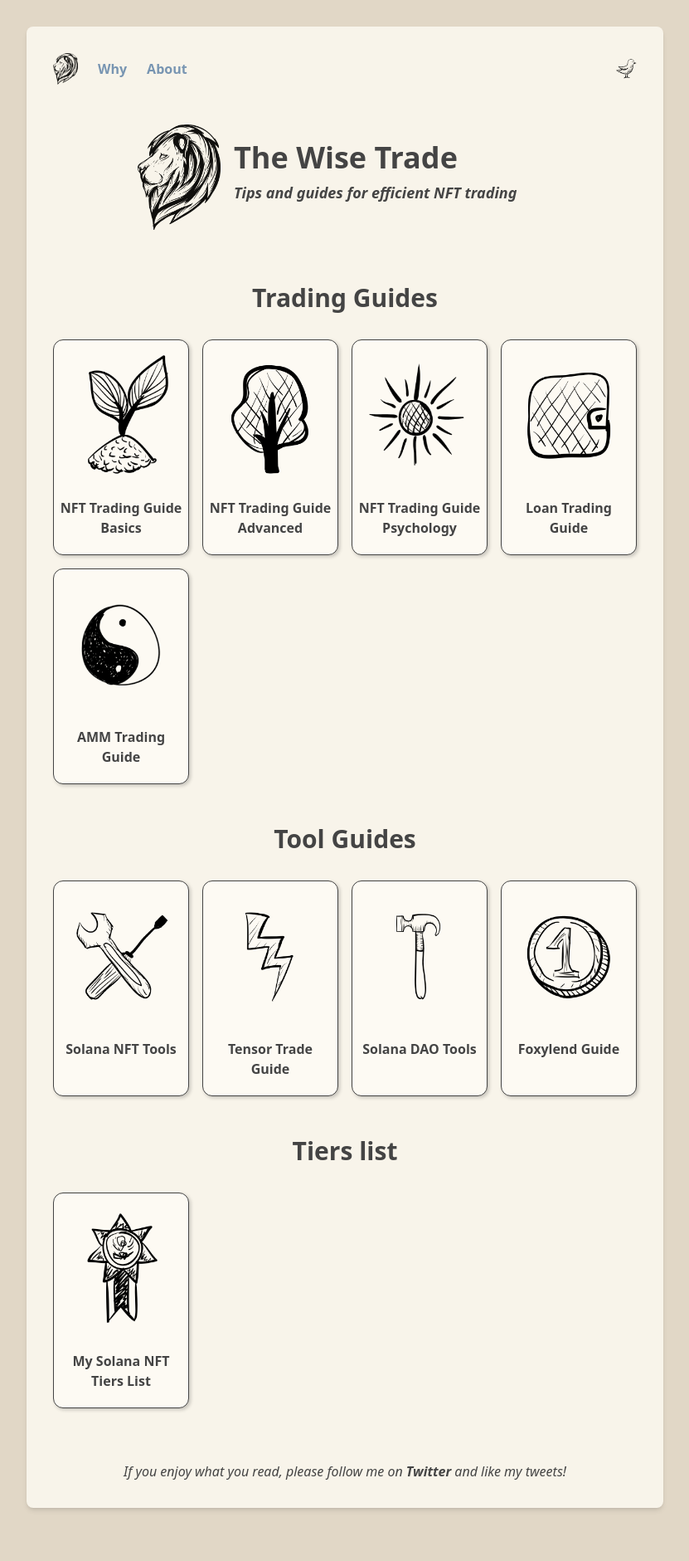
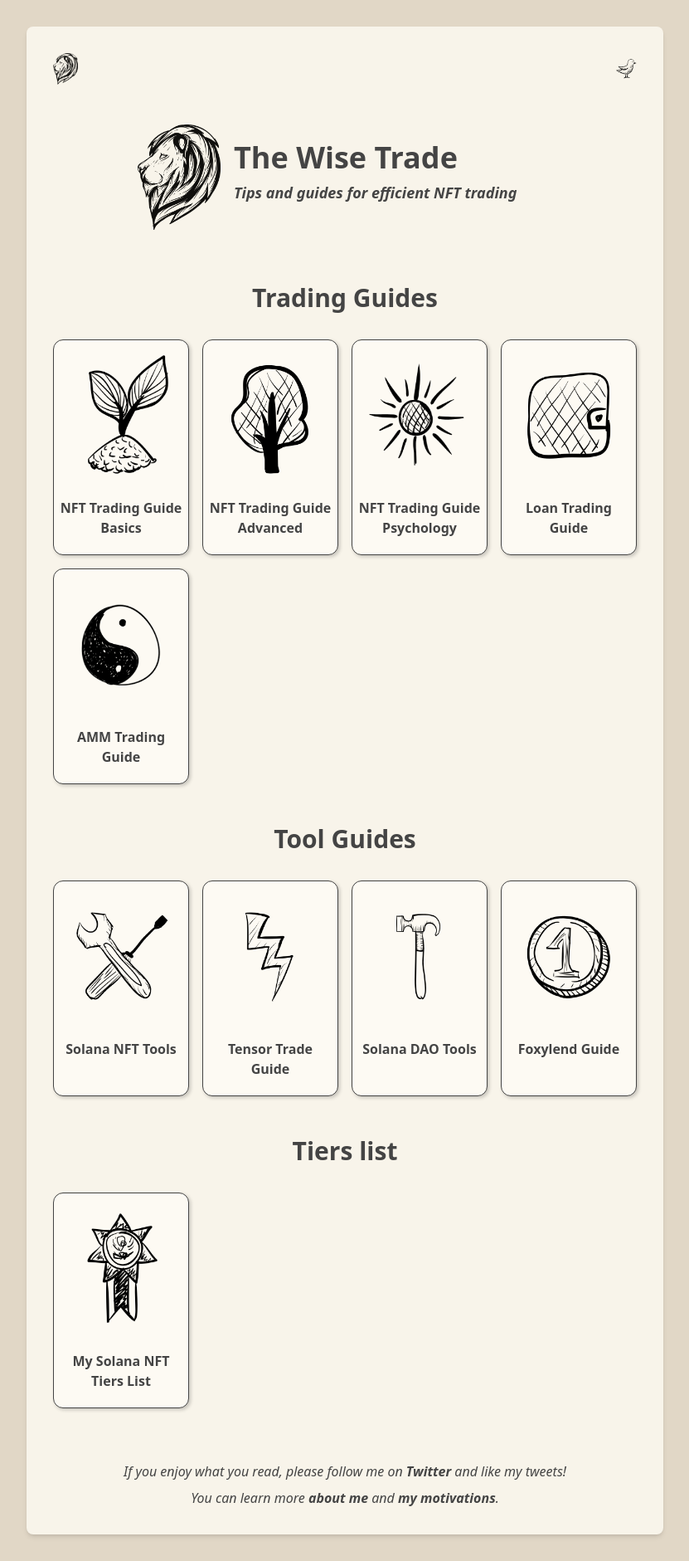
Before and after one commit to defilogist/thewisetrade, a Nuxt app: page / in a window 1280 px wide. Shown: the whole page at 83% size, without its empty margins (224-1055 px from the left). Before the commit the page ends 1849 px from the top, so only its background shows below. Built offline with nearby package versions, Linux system fonts and the light colour scheme.

Commit message:
Reorganise header and footers

```diff
--- a/assets/css/main.css
+++ b/assets/css/main.css
@@ -34,6 +34,7 @@
 table th,
 table td {
   @apply border p-2;
+  font-size: 0.8em;
 }
 
 .guide-link {
--- a/components/Footer.vue
+++ b/components/Footer.vue
@@ -2,6 +2,12 @@
 <div class="mt-16 italic text-center">
 If you enjoy what you read, please follow me on
 <a class="bold" href="https://twiter.com/defilogist">Twitter</a> and like my tweets!
+</div>
+
+<div class="mt-2 italic text-center">
+  You can learn more
+    <NuxtLink to="/about">about me</NuxtLink> and
+  <NuxtLink to="/why">my motivations</NuxtLink>.
 </div>
 </template>
 <style>
--- a/components/Header.vue
+++ b/components/Header.vue
@@ -4,12 +4,6 @@
     <NuxtLink class="text-blue hover:text-darkblue" to="/">
       <img class="" src="~/assets/images/lion.png" width="30" />
     </NuxtLink>
-  </div>
-  <div class="mr-6 font-bold text-darkblue">
-    <NuxtLink to="/why">Why</NuxtLink>
-  </div>
-  <div class="mr-6 font-bold text-darkblue">
-    <NuxtLink to="/about">About</NuxtLink>
   </div>
   <div class="flex-1">
   </div>
```
